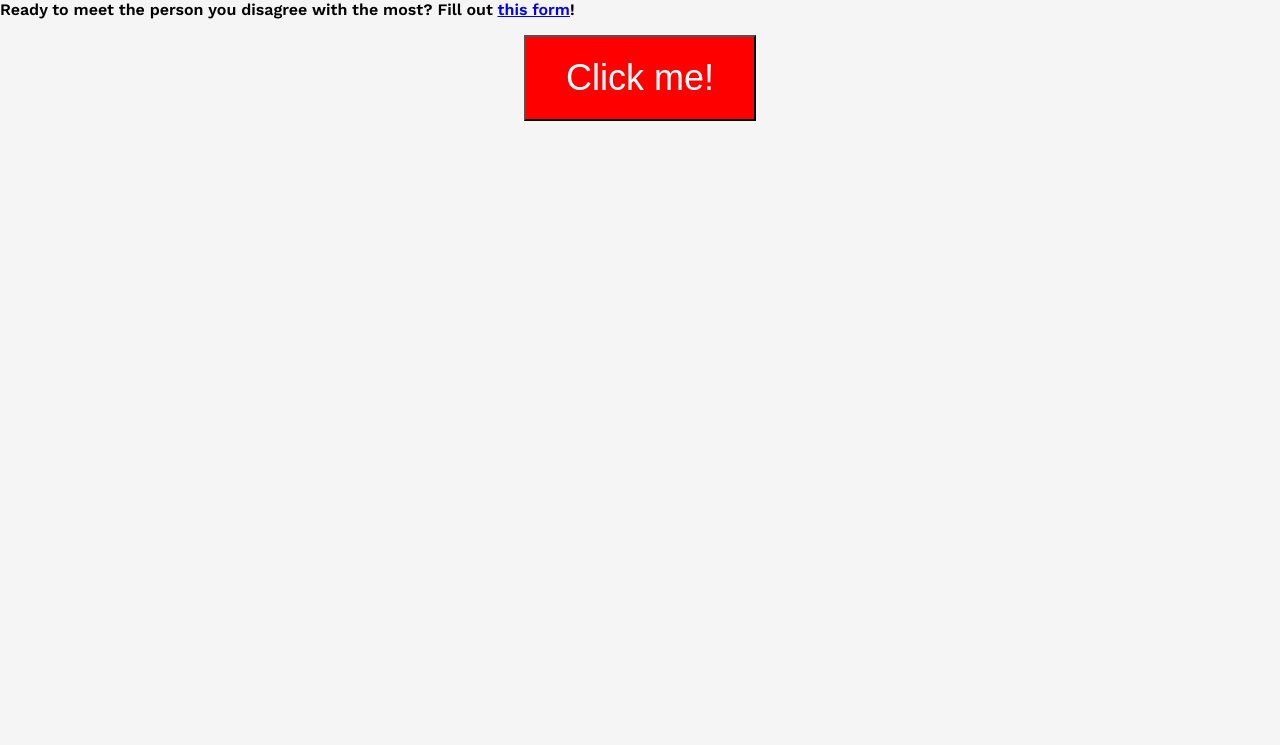
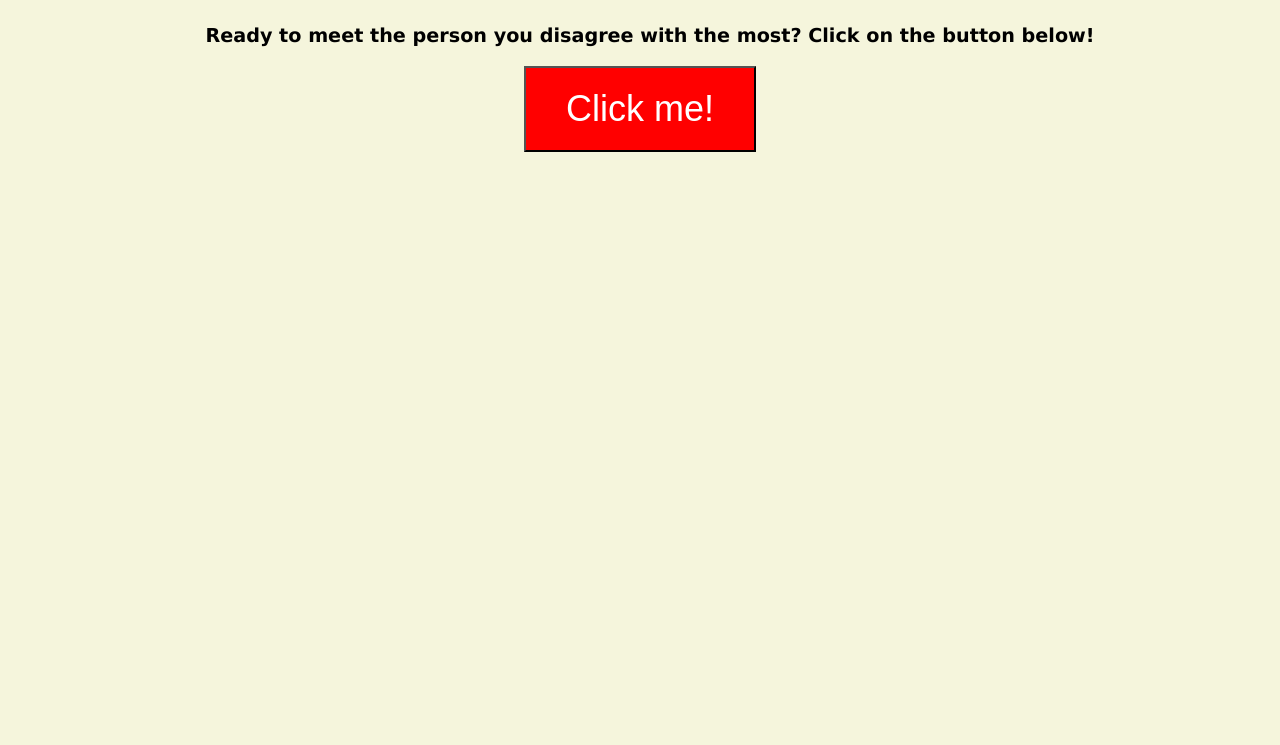
Before and after one commit to IsaacShaker/Nemasis-Pact, a plain HTML site: page index.html in a window 1280 px wide. Shown: the part 55-800 px from the top of the page. Drawn offline with nearby package versions, Linux system fonts and the light colour scheme.

Commit message:
formatted the text a bit

```diff
--- a/index.html
+++ b/index.html
@@ -21,7 +21,8 @@
         </nav>
       </div>
       </header>
-      <p>Ready to meet the person you disagree with the most? Fill out <a href="https://docs.google.com/forms/d/e/1FAIpQLSfHF7Dsk-Xc3h2LE9osCoMdKfmBb0DGj8l76hHDWtSoa2fvTg/viewform?usp=sf_link" target="_blank" rel="noopener noreferrer">this form</a>!</p>
+       </body>
+       <p style="text-align: center; font-size: 120%; font-family: verdana; margin-top: 40px; margin-left: 20px;">Ready to meet the person you disagree with the most? Click on the button below!</p>
       <button type="button" onclick="window.open('https://docs.google.com/forms/d/e/1FAIpQLSfHF7Dsk-Xc3h2LE9osCoMdKfmBb0DGj8l76hHDWtSoa2fvTg/viewform?usp=sf_link', '_blank')">Click me!</button>
-  </body>
+
 </html>
--- a/style.css
+++ b/style.css
@@ -2,7 +2,7 @@
 url('https://fonts.googleapis.com/css?family=Work+Sans:400,600');
 body {
 	margin: 0;
-	background: whitesmoke;
+	background: beige;
 	font-family: 'Work Sans', sans-serif;
 	font-weight: 800;
 }
@@ -10,6 +10,7 @@ body {
 .container {
 	width: 80%;
 	margin: 0 auto;
+  text-align: right;
 }
 
 header {
@@ -33,7 +34,6 @@ button {
 }
 
 
-.button1 {background-color: #4CAF50;}
 
 .logo {
   float: left;
```
